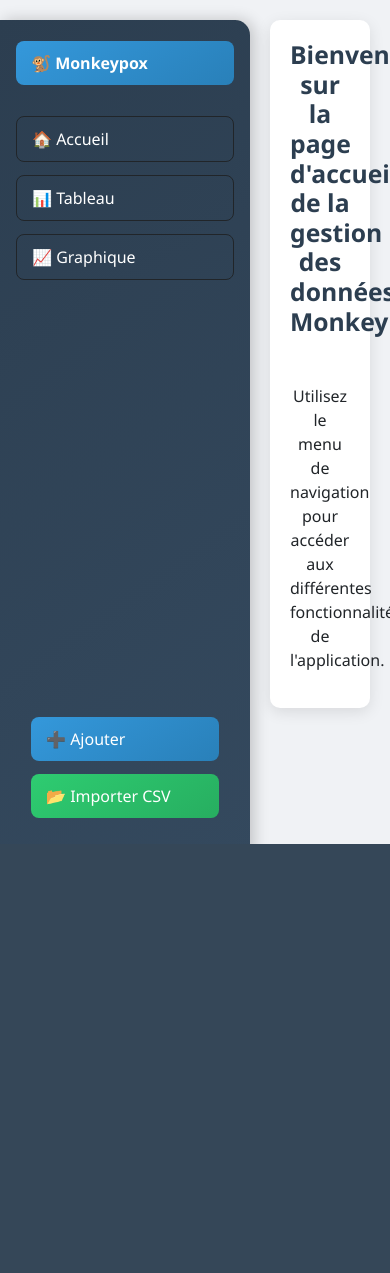
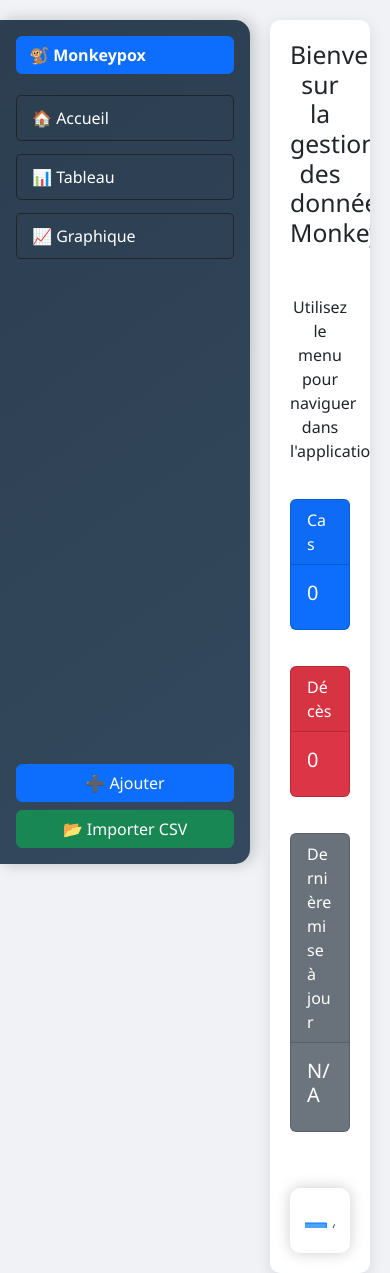
Before and after one commit to Mooodrix/mspr1, a Flask app: page / in a window 390 px wide; the page is wider, and only the part inside the window is pictured. Before the commit the page ends 844 px from the top of that part, so only its background shows below. Run offline with Flask 3, Linux system fonts and the light colour scheme; data that the repository does not hold is empty; some libraries are stand-ins or nearby versions.

Commit message:
Add API endpoint for general info and ensure newline at end of HTML file

```diff
--- a/app.py
+++ b/app.py
@@ -643,6 +643,28 @@
         "datasets": datasets
     })
 
+@app.route('/api/general-info', methods=['GET'])
+def get_general_info():
+    connection = get_db_connection()
+    if connection is None:
+        return jsonify({"error": "Database connection failed"}), 500
+
+    cursor = connection.cursor(dictionary=True)
+
+    query = """
+        SELECT
+            SUM(total_cases) as total_cases,
+            SUM(total_deaths) as total_deaths,
+            DATE(MAX(date)) as last_update
+        FROM monkeypox_data
+    """
+    cursor.execute(query)
+    data = cursor.fetchone()
+
+    cursor.close()
+    connection.close()
+
+    return jsonify(data)
 
 if __name__ == '__main__':
     if not os.path.exists("uploads"):
--- a/templates/index.html
+++ b/templates/index.html
@@ -10,8 +10,8 @@
         body {
             background-color: #f0f2f5;
             font-family: 'Segoe UI', Tahoma, Geneva, Verdana, sans-serif;
+            overflow: hidden; /* Empêche le défilement */
         }
-
         .sidebar {
             width: 250px;
             position: fixed;
@@ -21,36 +21,21 @@
             background: linear-gradient(145deg, #2c3e50, #34495e);
             box-shadow: 4px 0 15px rgba(0, 0, 0, 0.2);
             color: white;
-            border-radius: 0 15px 15px 0; /* Add this line to round the right side */
-            padding-right: 5px; /* Optional: Add some padding for better appearance */
+            border-radius: 0 15px 15px 0;
+            padding-right: 5px;
         }
-
         .sidebar nav a {
-            transition: 0.3s;
             color: white;
             text-decoration: none;
             padding: 10px 15px;
             border-radius: 5px;
             margin: 5px 0;
+            transition: 0.3s;
         }
-
         .sidebar nav a:hover {
             background-color: rgba(255, 255, 255, 0.1);
             transform: translateX(5px);
         }
-
-        .sidebar .btn {
-            margin: 5px 0;
-            text-align: left;
-            padding: 10px 15px;
-            border-radius: 5px;
-            transition: 0.3s;
-        }
-
-        .sidebar .btn:hover {
-            transform: translateX(5px);
-        }
-
         .content {
             margin-left: 270px;
             padding: 20px;
@@ -59,204 +44,147 @@
             box-shadow: 0 4px 15px rgba(0, 0, 0, 0.1);
             margin-top: 20px;
             margin-right: 20px;
+            overflow: hidden; /* Empêche le défilement */
         }
-
-        .map-container {
-            height: 500px;
-            width: 100%;
-            border-radius: 10px;
-            overflow: hidden;
-            box-shadow: 0 4px 15px rgba(0, 0, 0, 0.2);
-        }
-
-        #map {
-            height: 100%;
-            width: 100%;
-        }
-
-        .filter-panel {
-            background-color: white;
-            border-radius: 10px;
-            padding: 20px;
-            margin-bottom: 20px;
-            box-shadow: 0 4px 15px rgba(0, 0, 0, 0.1);
-        }
-
-        .filter-panel .form-select, .filter-panel .form-label {
-            margin-bottom: 10px;
-        }
-
-        .filter-panel .btn {
-            margin-top: 10px;
-        }
-
         .info-box {
             padding: 10px 15px;
             background: white;
             border-radius: 10px;
             box-shadow: 0 0 15px rgba(0, 0, 0, 0.2);
             font-size: 14px;
+            margin-top: 40px; /* Ajoute une marge supérieure pour abaisser la boîte d'information */
         }
-
-        .legend {
-            background: white;
-            padding: 15px;
-            border-radius: 10px;
-            box-shadow: 0 0 15px rgba(0, 0, 0, 0.2);
-            line-height: 1.5;
-            font-size: 14px;
+        .card {
+            margin-bottom: 20px;
+            margin-top: 20px; /* Ajoute une marge supérieure pour abaisser les cartes */
         }
-
-        .legend i {
-            width: 18px;
-            height: 18px;
-            float: left;
-            margin-right: 8px;
-            opacity: 0.7;
+        canvas {
+            margin-top: 15px;
+            max-width: 100%; /* Ajuste la taille du canvas */
+            max-height: 300px; /* Limite la hauteur du canvas */
         }
-
-        .card {
-            border: none;
-            border-radius: 10px;
-            box-shadow: 0 4px 15px rgba(0, 0, 0, 0.1);
-            transition: 0.3s;
-        }
-
-        .card:hover {
-            transform: translateY(-5px);
-            box-shadow: 0 8px 20px rgba(0, 0, 0, 0.2);
-        }
-
-        .card-header {
-            background: linear-gradient(145deg, #3498db, #2980b9);
-            color: white;
-            border-radius: 10px 10px 0 0;
-            padding: 15px;
-        }
-
-        .card-body {
-            padding: 20px;
-        }
-
-        .card-title {
-            font-size: 18px;
-            font-weight: bold;
-        }
-
-        .text-primary {
-            color: #3498db !important;
-        }
-
-        .text-danger {
-            color: #e74c3c !important;
-        }
-
-        .text-success {
-            color: #2ecc71 !important;
-        }
-
-        .text-info {
-            color: #1abc9c !important;
-        }
-
-        .btn-primary {
-            background: linear-gradient(145deg, #3498db, #2980b9);
-            border: none;
-            transition: 0.3s;
-        }
-
-        .btn-primary:hover {
-            background: linear-gradient(145deg, #2980b9, #3498db);
-            transform: translateY(-2px);
-        }
-
-        .btn-success {
-            background: linear-gradient(145deg, #2ecc71, #27ae60);
-            border: none;
-            transition: 0.3s;
-        }
-
-        .btn-success:hover {
-            background: linear-gradient(145deg, #27ae60, #2ecc71);
-            transform: translateY(-2px);
-        }
-
-        .btn-outline-secondary {
-            border: 1px solid #bdc3c7;
-            color: #7f8c8d;
-            transition: 0.3s;
-        }
-
-        .btn-outline-secondary:hover {
-            background-color: #bdc3c7;
-            color: white;
-            transform: translateY(-2px);
-        }
-
-        h2 {
-            color: #2c3e50;
-            font-weight: bold;
-            margin-bottom: 20px;
-        }
-
-        .form-select {
-            border-radius: 5px;
-            border: 1px solid #bdc3c7;
-            padding: 10px;
-            transition: 0.3s;
-        }
-
-        .form-select:focus {
-            border-color: #3498db;
-            box-shadow: 0 0 5px rgba(52, 152, 219, 0.5);
-        }
-        .sidebar .mt-auto {
-    margin-bottom: 20px; /* Ajoute une marge en bas pour remonter les boutons */
-    padding: 0 15px; /* Ajoute un peu de padding sur les côtés pour l'esthétique */
-}
-
-.sidebar .btn {
-    margin-bottom: 10px; /* Espacement entre les boutons */
-    width: 100%; /* Assure que les boutons prennent toute la largeur */
-    text-align: left; /* Alignement du texte à gauche */
-    padding: 10px 15px; /* Padding intérieur pour un meilleur confort visuel */
-    border-radius: 8px; /* Bordures arrondies */
-    transition: all 0.3s ease; /* Transition fluide */
-}
-
-.sidebar .btn:hover {
-    transform: translateY(-2px); /* Effet de survol */
-    box-shadow: 0 4px 8px rgba(0, 0, 0, 0.2); /* Ombre portée au survol */
-}
     </style>
+    <script src="https://code.jquery.com/jquery-3.6.0.min.js"></script>
+    <script src="https://cdn.jsdelivr.net/npm/chart.js"></script>
 </head>
 <body>
 
-<!-- Barre de navigation verticale améliorée -->
+<!-- Barre de navigation -->
 <div class="sidebar d-flex flex-column p-3 bg-light vh-100">
-    <!-- Titre de la page en tant que bouton -->
-    <a href="/" class="btn btn-primary w-100 fw-bold text-start">
-        🐒 Monkeypox
-    </a>
-    <!-- Liens de navigation -->
+    <a href="/" class="btn btn-primary w-100 fw-bold text-start">🐒 Monkeypox</a>
     <nav class="mt-3">
         <a href="/" class="btn btn-outline-dark w-100 text-start mb-2">🏠 Accueil</a>
         <a href="/tableau" class="btn btn-outline-dark w-100 text-start mb-2">📊 Tableau</a>
         <a href="/graphique" class="btn btn-outline-dark w-100 text-start mb-2">📈 Graphique</a>
     </nav>
-
-    <!-- Boutons en bas -->
     <div class="mt-auto">
         <a href="/ajout" class="btn btn-primary w-100 mb-2">➕ Ajouter</a>
         <a href="/importCSV" class="btn btn-success w-100">📂 Importer CSV</a>
     </div>
 </div>
 
-    <!-- Contenu principal -->
-    <div class="content">
-        <h2 class="text-center mb-5">Bienvenue sur la page d'accueil de la gestion des données Monkeypox</h2>
-        <p class="text-center">Utilisez le menu de navigation pour accéder aux différentes fonctionnalités de l'application.</p>
+<!-- Contenu principal -->
+<div class="content">
+    <h2 class="text-center mb-5">Bienvenue sur la gestion des données Monkeypox</h2>
+    <p class="text-center">Utilisez le menu pour naviguer dans l'application.</p>
+
+    <!-- Info Box -->
+    <div class="row">
+        <div class="col-md-4">
+            <div class="card text-white bg-primary mb-3">
+                <div class="card-header">Cas</div>
+                <div class="card-body">
+                    <h5 class="card-title" id="total_cases">0</h5>
+                </div>
+            </div>
+        </div>
+        <div class="col-md-4">
+            <div class="card text-white bg-danger mb-3">
+                <div class="card-header">Décès</div>
+                <div class="card-body">
+                    <h5 class="card-title" id="total_deaths">0</h5>
+                </div>
+            </div>
+        </div>
+        <div class="col-md-4">
+            <div class="card text-white bg-secondary mb-3">
+                <div class="card-header">Dernière mise à jour</div>
+                <div class="card-body">
+                    <h5 class="card-title" id="last_update">N/A</h5>
+                </div>
+            </div>
+        </div>
     </div>
+    <div class="info-box">
+        <canvas id="info-chart" width="400" height="200"></canvas>
+    </div>
+</div>
+
+<script>
+    $(document).ready(function() {
+        let infoChart = null;
+
+        function fetchGeneralInfo() {
+            $.ajax({
+                url: '/api/general-info', // L'endpoint Flask qui récupère les données
+                method: 'GET',
+                success: function(data) {
+                    // Mise à jour des valeurs dans les cartes
+                    $('#total_cases').text(data.total_cases || 0);
+                    $('#total_deaths').text(data.total_deaths || 0);
+                    $('#last_update').text(data.last_update || 'N/A');
+
+                    // Vérifie si un graphique existe déjà et le détruit avant d'en recréer un nouveau
+                    if (infoChart) {
+                        infoChart.destroy();
+                    }
+
+                    var ctx = document.getElementById('info-chart').getContext('2d');
+                    infoChart = new Chart(ctx, {
+                        type: 'pie',
+                        data: {
+                            labels: ['Cas', 'Décès'],
+                            datasets: [{
+                                label: 'Informations Générales',
+                                data: [data.total_cases || 0, data.total_deaths || 0],
+                                backgroundColor: ['rgba(0, 123, 255, 0.7)', 'rgba(220, 53, 69, 0.7)'], // Couleurs des cartes
+                                borderColor: ['rgba(0, 123, 255, 1)', 'rgba(220, 53, 69, 1)'],
+                                borderWidth: 1
+                            }]
+                        },
+                        options: {
+                            responsive: true,
+                            plugins: {
+                                legend: {
+                                    position: 'top',
+                                },
+                                tooltip: {
+                                    callbacks: {
+                                        label: function(context) {
+                                            let label = context.label || '';
+                                            if (label) {
+                                                label += ': ';
+                                            }
+                                            if (context.parsed !== null) {
+                                                label += context.parsed;
+                                            }
+                                            return label;
+                                        }
+                                    }
+                                }
+                            }
+                        }
+                    });
+                },
+                error: function(error) {
+                    console.error('Erreur lors de la récupération des données:', error);
+                }
+            });
+        }
+
+        fetchGeneralInfo();
+    });
+</script>
 
 </body>
 </html>
```
Also changed, not shown: templates/Tableau.html (line endings or trailing spaces).
